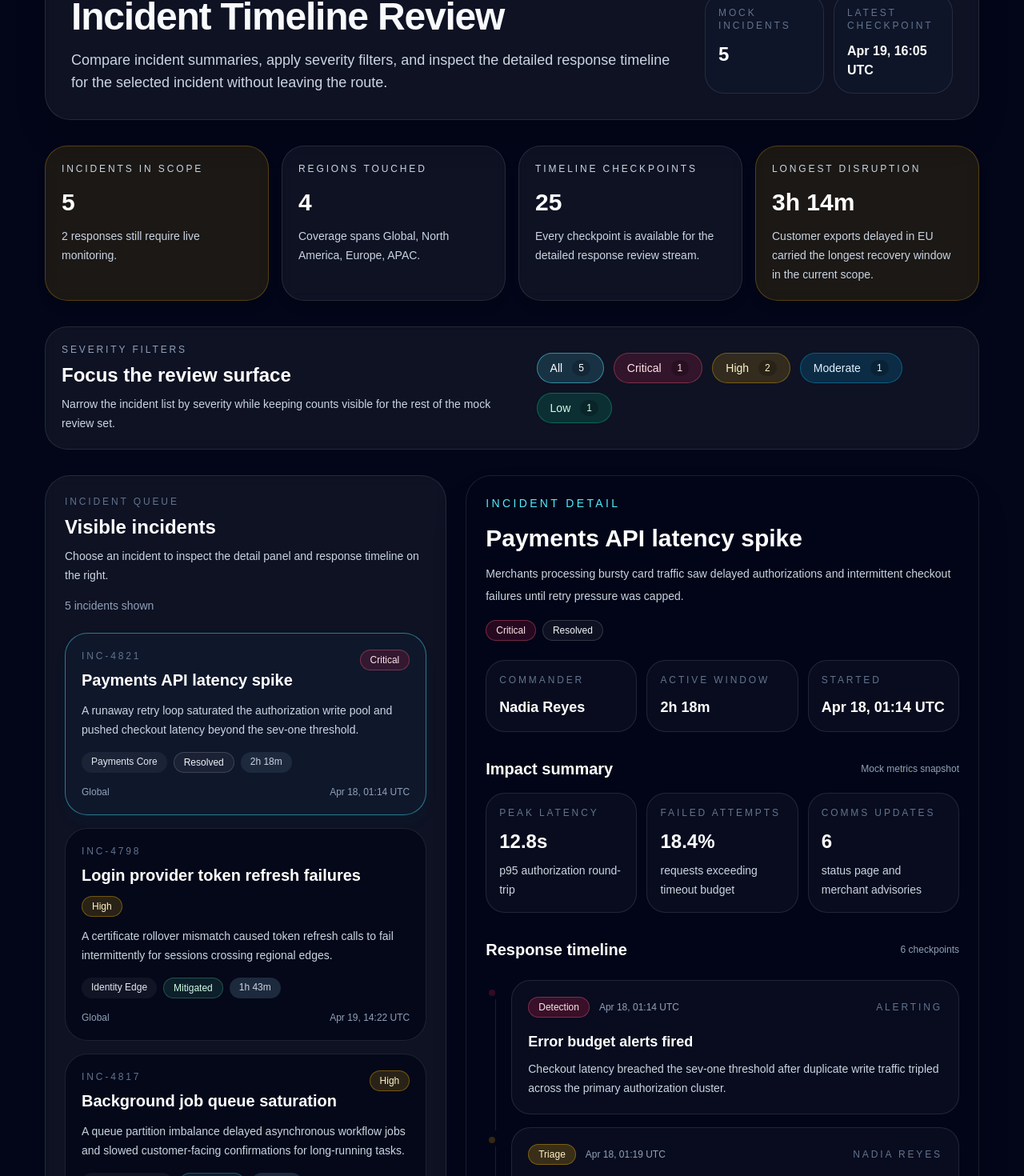
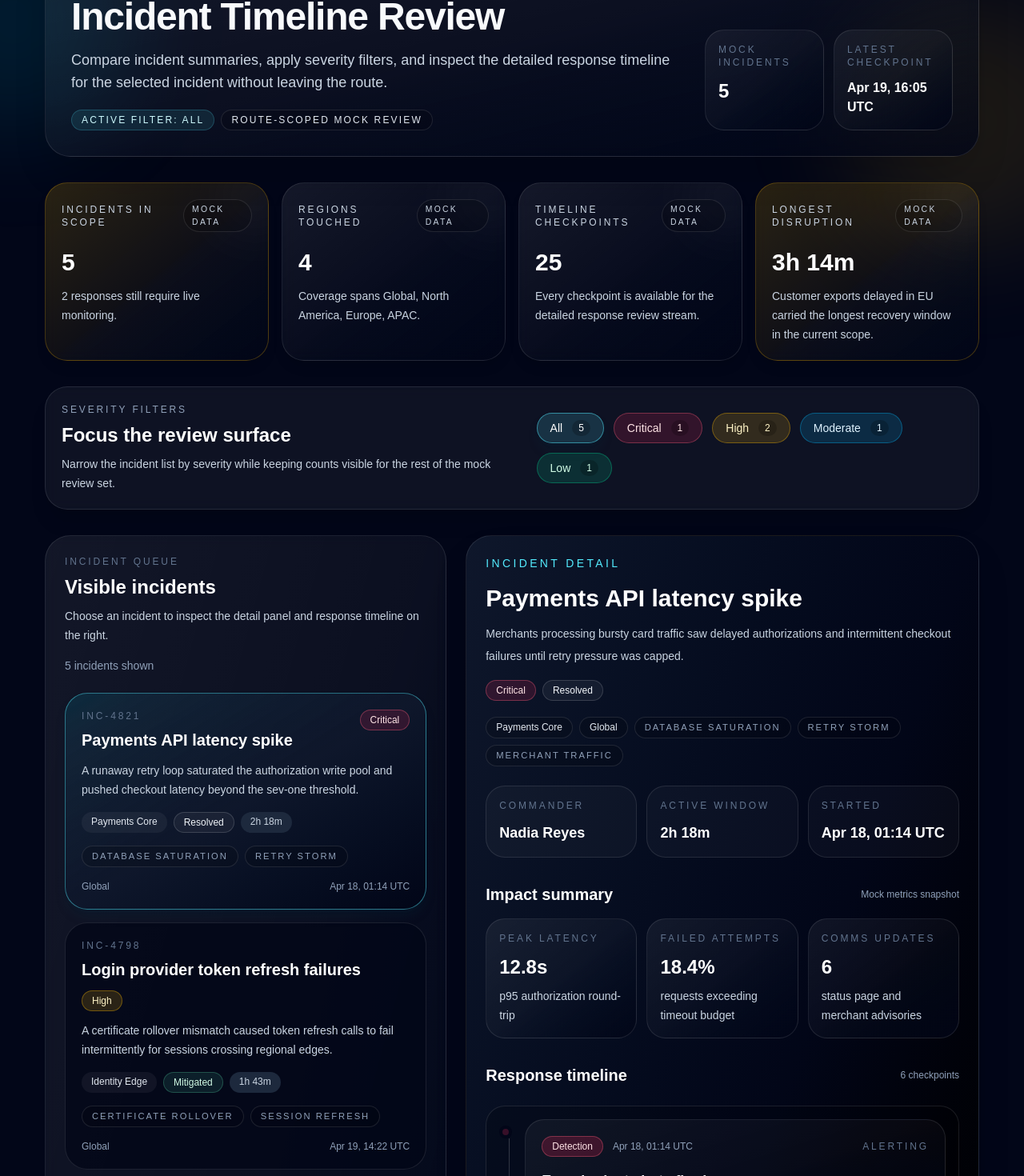
Before and after one commit to iamasx/api-test, a Next.js app: page /incident-timeline in a window 1280 px wide. Shown: the part 120-1590 px from the top of the page at 80% size. Built offline with nearby package versions, Linux system fonts and the light colour scheme.

Commit message:
feat: refine incident timeline review styling

```diff
--- a/src/app/incident-timeline/components/incident-detail-panel.tsx
+++ b/src/app/incident-timeline/components/incident-detail-panel.tsx
@@ -33,7 +33,7 @@ export function IncidentDetailPanel({
   }
 
   return (
-    <section className="rounded-[2rem] border border-white/10 bg-slate-950/85 p-6 shadow-2xl shadow-black/20">
+    <section className="rounded-[2rem] border border-white/10 bg-linear-to-br from-slate-900 via-slate-950 to-black p-6 shadow-2xl shadow-black/20 xl:sticky xl:top-6">
       <header>
         <p className="text-sm font-medium uppercase tracking-[0.24em] text-cyan-300">
           Incident detail
@@ -65,6 +65,23 @@ export function IncidentDetailPanel({
               {incident.status}
             </span>
           </div>
+        </div>
+
+        <div className="mt-5 flex flex-wrap gap-2">
+          <span className="rounded-full border border-white/10 bg-black/15 px-3 py-1 text-xs text-slate-200">
+            {incident.service}
+          </span>
+          <span className="rounded-full border border-white/10 bg-black/15 px-3 py-1 text-xs text-slate-200">
+            {incident.region}
+          </span>
+          {incident.tags.map((tag) => (
+            <span
+              key={tag}
+              className="rounded-full border border-white/10 bg-black/15 px-3 py-1 text-[0.7rem] uppercase tracking-[0.18em] text-slate-400"
+            >
+              {tag}
+            </span>
+          ))}
         </div>
 
         <div className="mt-6 grid gap-3 md:grid-cols-3">
@@ -105,7 +122,7 @@ export function IncidentDetailPanel({
           {incident.metrics.map((metric) => (
             <article
               key={metric.label}
-              className="rounded-[1.5rem] border border-white/10 bg-white/[0.03] p-4"
+              className="rounded-[1.5rem] border border-white/10 bg-linear-to-br from-white/[0.06] via-white/[0.03] to-slate-950/80 p-4"
             >
               <p className="text-xs font-medium uppercase tracking-[0.24em] text-slate-500">
                 {metric.label}
@@ -131,7 +148,7 @@ export function IncidentDetailPanel({
 
         <ol
           aria-label={`${incident.title} response timeline`}
-          className="mt-6 space-y-4"
+          className="mt-6 space-y-4 rounded-[1.5rem] border border-white/10 bg-black/15 p-4"
         >
           {incident.timeline.map((entry, index) => (
             <TimelineEntryItem
--- a/src/app/incident-timeline/components/incident-list-item.tsx
+++ b/src/app/incident-timeline/components/incident-list-item.tsx
@@ -24,8 +24,8 @@ export function IncidentListItem({
       className={cn(
         "w-full rounded-[1.75rem] border p-5 text-left transition",
         selected
-          ? "border-cyan-300/45 bg-slate-900 shadow-lg shadow-cyan-950/20"
-          : "border-white/10 bg-slate-950/70 hover:border-white/20 hover:bg-slate-900/80"
+          ? "border-cyan-300/45 bg-linear-to-br from-cyan-400/12 via-slate-900 to-slate-950 shadow-lg shadow-cyan-950/20"
+          : "border-white/10 bg-slate-950/70 hover:-translate-y-0.5 hover:border-white/20 hover:bg-slate-900/80"
       )}
       onClick={() => onSelect(incident.id)}
       type="button"
@@ -68,6 +68,17 @@ export function IncidentListItem({
         </span>
       </div>
 
+      <div className="mt-4 flex flex-wrap gap-2">
+        {incident.tags.slice(0, 2).map((tag) => (
+          <span
+            key={tag}
+            className="rounded-full border border-white/10 bg-black/15 px-3 py-1 text-[0.7rem] uppercase tracking-[0.18em] text-slate-400"
+          >
+            {tag}
+          </span>
+        ))}
+      </div>
+
       <div className="mt-4 flex items-center justify-between gap-4 text-xs text-slate-400">
         <span>{incident.region}</span>
         <span>{formatTimestamp(incident.startedAt)}</span>
--- a/src/app/incident-timeline/components/incident-summary-card.tsx
+++ b/src/app/incident-timeline/components/incident-summary-card.tsx
@@ -16,15 +16,23 @@ export function IncidentSummaryCard({
   return (
     <article
       className={cn(
-        "rounded-[1.75rem] border p-5 shadow-lg shadow-black/10 backdrop-blur",
+        "relative h-full overflow-hidden rounded-[1.75rem] border p-5 shadow-lg shadow-black/10 backdrop-blur",
         getSummaryToneClasses(tone)
       )}
     >
-      <p className="text-xs font-medium uppercase tracking-[0.24em] text-slate-300">
-        {label}
-      </p>
-      <p className="mt-4 text-3xl font-semibold text-white">{value}</p>
-      <p className="mt-3 text-sm leading-6 text-slate-300">{detail}</p>
+      <div className="absolute -right-6 -top-6 h-20 w-20 rounded-full bg-white/8 blur-2xl" />
+      <div className="relative">
+        <div className="flex items-center justify-between gap-3">
+          <p className="text-xs font-medium uppercase tracking-[0.24em] text-slate-300">
+            {label}
+          </p>
+          <span className="rounded-full border border-white/10 bg-black/15 px-2.5 py-1 text-[0.65rem] font-medium uppercase tracking-[0.22em] text-slate-300">
+            Mock data
+          </span>
+        </div>
+        <p className="mt-5 text-3xl font-semibold text-white">{value}</p>
+        <p className="mt-3 text-sm leading-6 text-slate-300">{detail}</p>
+      </div>
     </article>
   );
 }
--- a/src/app/incident-timeline/components/severity-filter.tsx
+++ b/src/app/incident-timeline/components/severity-filter.tsx
@@ -17,7 +17,7 @@ export function SeverityFilter({
   onChange,
 }: SeverityFilterProps) {
   return (
-    <section className="rounded-[1.75rem] border border-white/10 bg-white/5 p-5 backdrop-blur">
+    <section className="rounded-[1.75rem] border border-white/10 bg-white/5 p-5 shadow-xl shadow-black/10 backdrop-blur">
       <div className="flex flex-col gap-5 lg:flex-row lg:items-center lg:justify-between">
         <div>
           <p className="text-xs font-medium uppercase tracking-[0.24em] text-slate-400">
@@ -46,9 +46,9 @@ export function SeverityFilter({
                 key={option}
                 aria-pressed={isActive}
                 className={cn(
-                  "inline-flex items-center gap-3 rounded-full border px-4 py-2 text-sm font-medium transition hover:border-cyan-300/40 hover:text-white",
+                  "inline-flex items-center gap-3 rounded-full border px-4 py-2 text-sm font-medium transition hover:-translate-y-0.5 hover:border-cyan-300/40 hover:text-white",
                   isActive
-                    ? "border-cyan-300/50 bg-cyan-300/15 text-white"
+                    ? "border-cyan-300/50 bg-cyan-300/15 text-white shadow-lg shadow-cyan-950/20"
                     : isAllOption
                       ? "border-white/10 bg-white/5 text-slate-200"
                       : getSeverityBadgeClasses(option)
--- a/src/app/incident-timeline/components/timeline-entry-item.tsx
+++ b/src/app/incident-timeline/components/timeline-entry-item.tsx
@@ -13,7 +13,7 @@ export function TimelineEntryItem({
   return (
     <li className="relative pl-8">
       {!isLast ? (
-        <span className="absolute left-[0.72rem] top-6 h-[calc(100%-0.25rem)] w-px bg-white/10" />
+        <span className="absolute left-[0.72rem] top-6 h-[calc(100%-0.25rem)] w-px bg-linear-to-b from-white/20 to-white/5" />
       ) : null}
 
       <span
@@ -23,7 +23,7 @@ export function TimelineEntryItem({
         )}
       />
 
-      <article className="rounded-[1.5rem] border border-white/10 bg-white/[0.03] p-5">
+      <article className="rounded-[1.5rem] border border-white/10 bg-linear-to-br from-white/[0.05] via-white/[0.03] to-slate-950/80 p-5">
         <div className="flex flex-col gap-3 sm:flex-row sm:items-center sm:justify-between">
           <div className="flex flex-wrap items-center gap-3">
             <span
--- a/src/app/incident-timeline/incident-timeline-review.tsx
+++ b/src/app/incident-timeline/incident-timeline-review.tsx
@@ -53,9 +53,15 @@ export function IncidentTimelineReview({
   const latestActivity = getLatestActivityLabel(orderedIncidents);
 
   return (
-    <main className="min-h-screen bg-slate-950 px-6 py-12 text-slate-50 sm:px-10 lg:px-14">
-      <div className="mx-auto flex max-w-7xl flex-col gap-8">
-        <header className="rounded-[2rem] border border-white/10 bg-white/5 p-8 shadow-2xl shadow-black/20 backdrop-blur">
+    <main className="relative min-h-screen overflow-hidden bg-slate-950 px-6 py-12 text-slate-50 sm:px-10 lg:px-14">
+      <div className="absolute inset-0">
+        <div className="absolute left-[-8rem] top-0 h-72 w-72 rounded-full bg-cyan-500/12 blur-3xl" />
+        <div className="absolute right-[-6rem] top-28 h-80 w-80 rounded-full bg-amber-400/10 blur-3xl" />
+        <div className="absolute bottom-[-8rem] left-1/3 h-96 w-96 rounded-full bg-emerald-400/8 blur-3xl" />
+      </div>
+
+      <div className="relative mx-auto flex max-w-7xl flex-col gap-8">
+        <header className="rounded-[2rem] border border-white/10 bg-linear-to-br from-white/8 via-white/4 to-slate-950/80 p-8 shadow-2xl shadow-black/20 backdrop-blur">
           <div className="flex flex-col gap-6 xl:flex-row xl:items-end xl:justify-between">
             <div className="max-w-3xl">
               <p className="text-sm font-medium uppercase tracking-[0.28em] text-cyan-300">
@@ -69,10 +75,19 @@ export function IncidentTimelineReview({
                 the detailed response timeline for the selected incident without
                 leaving the route.
               </p>
+
+              <div className="mt-5 flex flex-wrap gap-2">
+                <span className="rounded-full border border-cyan-300/20 bg-cyan-300/10 px-3 py-1 text-xs font-medium uppercase tracking-[0.18em] text-cyan-100">
+                  Active filter: {activeSeverity}
+                </span>
+                <span className="rounded-full border border-white/10 bg-black/15 px-3 py-1 text-xs font-medium uppercase tracking-[0.18em] text-slate-200">
+                  Route-scoped mock review
+                </span>
+              </div>
             </div>
 
             <div className="grid gap-3 sm:grid-cols-2 xl:w-[24rem]">
-              <article className="rounded-[1.5rem] border border-white/10 bg-slate-900/80 p-4">
+              <article className="rounded-[1.5rem] border border-white/10 bg-linear-to-br from-white/[0.06] via-white/[0.03] to-slate-950/90 p-4">
                 <p className="text-xs font-medium uppercase tracking-[0.24em] text-slate-500">
                   Mock incidents
                 </p>
@@ -80,7 +95,7 @@ export function IncidentTimelineReview({
                   {orderedIncidents.length}
                 </p>
               </article>
-              <article className="rounded-[1.5rem] border border-white/10 bg-slate-900/80 p-4">
+              <article className="rounded-[1.5rem] border border-white/10 bg-linear-to-br from-white/[0.06] via-white/[0.03] to-slate-950/90 p-4">
                 <p className="text-xs font-medium uppercase tracking-[0.24em] text-slate-500">
                   Latest checkpoint
                 </p>
@@ -111,7 +126,7 @@ export function IncidentTimelineReview({
         />
 
         <section className="grid gap-6 xl:grid-cols-[minmax(0,0.9fr)_minmax(0,1.15fr)]">
-          <div className="rounded-[2rem] border border-white/10 bg-white/5 p-6 backdrop-blur">
+          <div className="rounded-[2rem] border border-white/10 bg-linear-to-br from-white/7 via-white/4 to-slate-950/80 p-6 backdrop-blur">
             <div className="flex flex-wrap items-end justify-between gap-4">
               <div>
                 <p className="text-xs font-medium uppercase tracking-[0.24em] text-slate-500">
--- a/src/app/incident-timeline/utils.ts
+++ b/src/app/incident-timeline/utils.ts
@@ -111,13 +111,13 @@ export function getTimelineStageClasses(stage: TimelineStage) {
 export function getSummaryToneClasses(tone: SummaryTone) {
   switch (tone) {
     case "critical":
-      return "border-rose-400/25 bg-rose-500/10";
+      return "border-rose-400/25 bg-linear-to-br from-rose-500/16 via-rose-500/6 to-slate-950/80";
     case "warning":
-      return "border-amber-400/25 bg-amber-400/10";
+      return "border-amber-400/25 bg-linear-to-br from-amber-400/16 via-amber-400/6 to-slate-950/80";
     case "calm":
-      return "border-emerald-400/25 bg-emerald-400/10";
+      return "border-emerald-400/25 bg-linear-to-br from-emerald-400/16 via-emerald-400/6 to-slate-950/80";
     case "neutral":
-      return "border-white/10 bg-white/5";
+      return "border-white/10 bg-linear-to-br from-white/8 via-white/3 to-slate-950/80";
   }
 }
 
```
